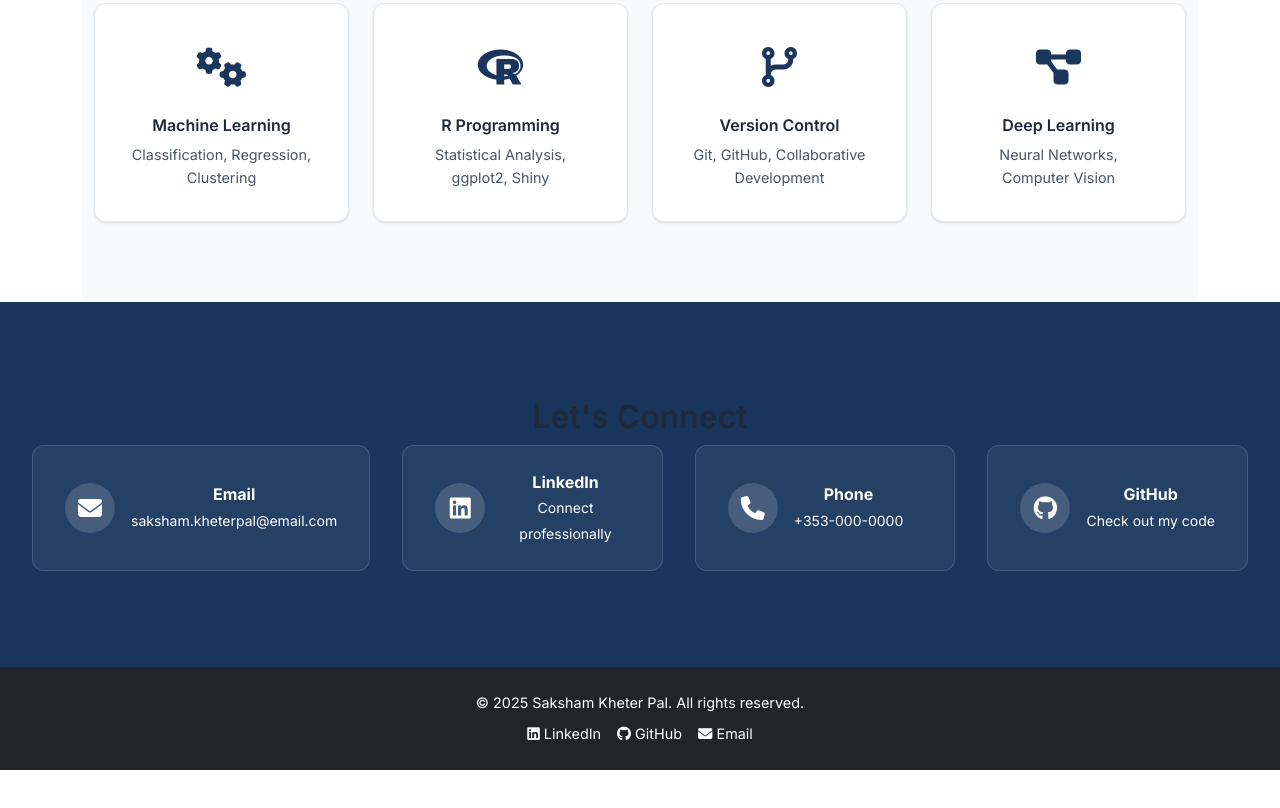
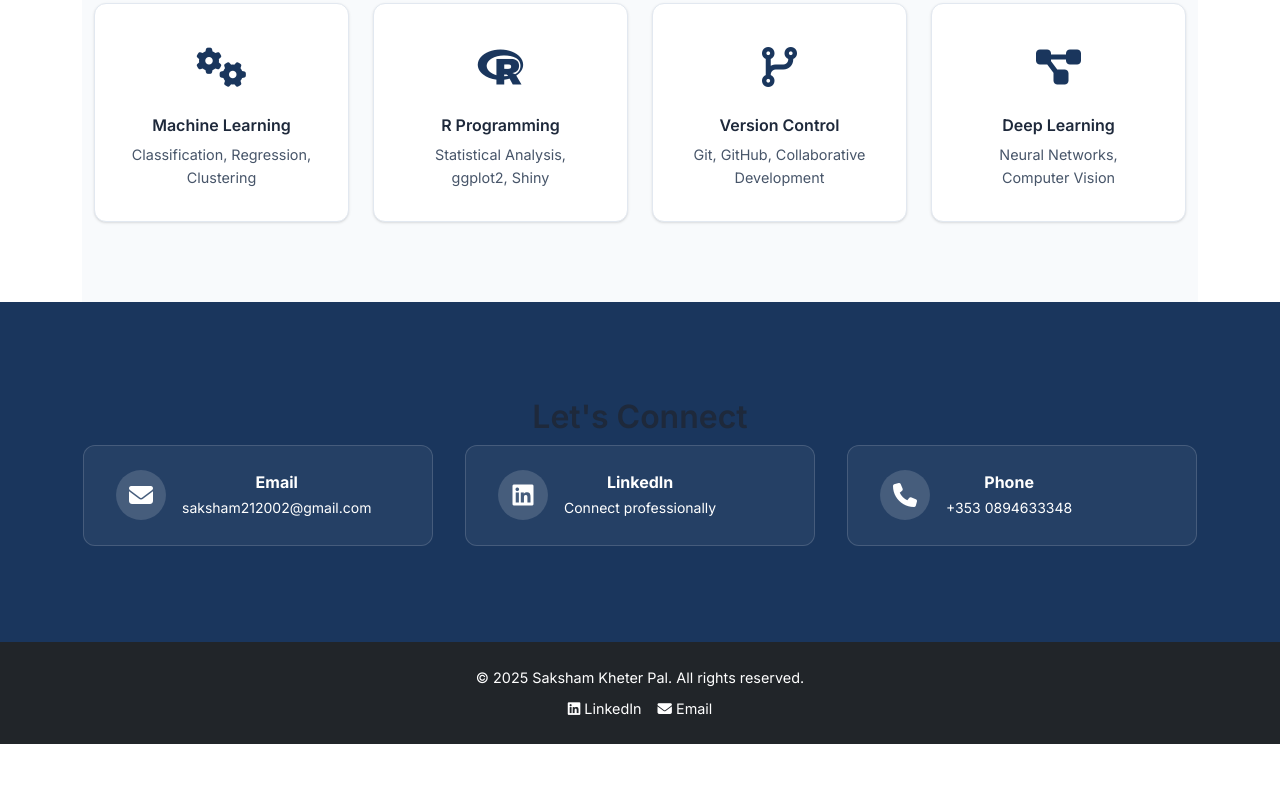
Before and after one commit to sak21-droid/sak21-droid.github.io, a plain HTML site: page index.html in a window 1280 px wide. Shown: the part 2985-3793 px from the top of the page. Drawn offline with nearby package versions, Linux system fonts and the light colour scheme.

Commit message:
Update index.html

```diff
--- a/index.html
+++ b/index.html
@@ -362,59 +362,48 @@
 <section class="contact-section">
   <h2>Let's Connect</h2>
   <div class="contact-grid">
-    <a href="mailto:saksham.kheterpal@email.com" class="contact-item">
+    <a href="mailto:saksham212002@gmail.com" class="contact-item">
       <div class="contact-icon"><i class="fas fa-envelope"></i></div>
       <div>
         <strong>Email</strong><br>
-        <small>saksham.kheterpal@email.com</small>
+        <small>saksham212002@gmail.com</small>
       </div>
     </a>
-    <a href="https://linkedin.com/in/saksham-kheterpal" class="contact-item" target="_blank" rel="noopener noreferrer">
+    <a href="linkedin.com/in/saksham-kheter-pal-53b39620a" class="contact-item" target="_blank" rel="noopener noreferrer">
       <div class="contact-icon"><i class="fab fa-linkedin"></i></div>
       <div>
         <strong>LinkedIn</strong><br>
         <small>Connect professionally</small>
       </div>
     </a>
-    <a href="tel:+353-000-0000" class="contact-item">
+    <a href="tel:+353 0894633348" class="contact-item">
       <div class="contact-icon"><i class="fas fa-phone"></i></div>
       <div>
         <strong>Phone</strong><br>
-        <small>+353-000-0000</small>
-      </div>
-    </a>
-    <a href="https://github.com/saksham-kheterpal" class="contact-item" target="_blank" rel="noopener noreferrer">
-      <div class="contact-icon"><i class="fab fa-github"></i></div>
-      <div>
-        <strong>GitHub</strong><br>
-        <small>Check out my code</small>
+        <small>+353 0894633348</small>
       </div>
     </a>
   </div>
 </section>
 
 <!-- Footer -->
-<!-- Footer --> <footer class="footer bg-dark text-white py-4">
+<footer class="footer bg-dark text-white py-4">
   <div class="footer-content text-center">
     <p>© 2025 Saksham Kheter Pal. All rights reserved.</p>
     <div class="d-flex justify-content-center gap-3">
-      <a href="https://linkedin.com/in/saksham-kheterpal" target="_blank" rel="noopener noreferrer" class="text-white text-decoration-none">
-        <i class="fab fa-linkedin"></i> LinkedIn </a> <a href="https://github.com/saksham-kheterpal" target="_blank" rel="noopener noreferrer" class="text-white text-decoration-none">
-          <i class="fab fa-github"></i> GitHub </a> <a href="mailto:saksham.kheterpal@email.com" class="text-white text-decoration-none">
+      <a href="https://linkedin.com/in/saksham-kheter-pal-53b39620a" target="_blank" rel="noopener noreferrer" class="text-white text-decoration-none">
+        <i class="fab fa-linkedin"></i> LinkedIn </a>
+          <a href="mailto:saksham212002@gmail.com" class="text-white text-decoration-none">
             <i class="fas fa-envelope">
-
             </i> Email </a>
     </div>
   </div>
 </footer>
 
 
-  <!-- Bootstrap JavaScript -->
   <script src="https://cdn.jsdelivr.net/npm/bootstrap@5.3.0/dist/js/bootstrap.bundle.min.js"></script>
 
-  <!-- Custom JavaScript -->
   <script>
-    // Smooth scrolling for navigation links
     document.querySelectorAll('a[href^="#"]').forEach(anchor => {
       anchor.addEventListener('click', function (e) {
         e.preventDefault();
@@ -429,7 +418,6 @@
       });
     });
 
-    // Navbar scroll effect
     window.addEventListener('scroll', function() {
       const navbar = document.querySelector('.navbar');
       if (window.scrollY > 50) {
@@ -439,7 +427,6 @@
       }
     });
 
-    // Active navigation link
     window.addEventListener('scroll', function() {
       const sections = document.querySelectorAll('section[id]');
       const navLinks = document.querySelectorAll('.nav-link');
@@ -461,7 +448,6 @@
       });
     });
 
-    // Professional typing animation
     const typingTexts = [
       'Data Scientist',
       'Analytics Expert',
@@ -497,10 +483,8 @@
       }
     }
 
-    // Start typing animation after page loads
     setTimeout(typeText, 1000);
 
-    // Intersection Observer for animations
     const observerOptions = {
       threshold: 0.1,
       rootMargin: '0px 0px -50px 0px'
@@ -514,12 +498,10 @@
       });
     }, observerOptions);
 
-    // Observe elements for animation
     document.querySelectorAll('.project-card, .skill-card, .about-card').forEach(el => {
       observer.observe(el);
     });
 
-    // Auto-play carousel pause on hover
     const projectCarousel = document.getElementById('projectCarousel');
     if (projectCarousel) {
       projectCarousel.addEventListener('mouseenter', function() {
```
